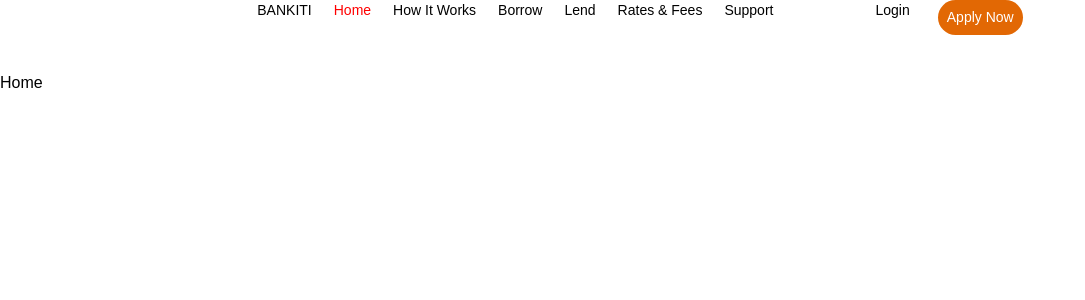
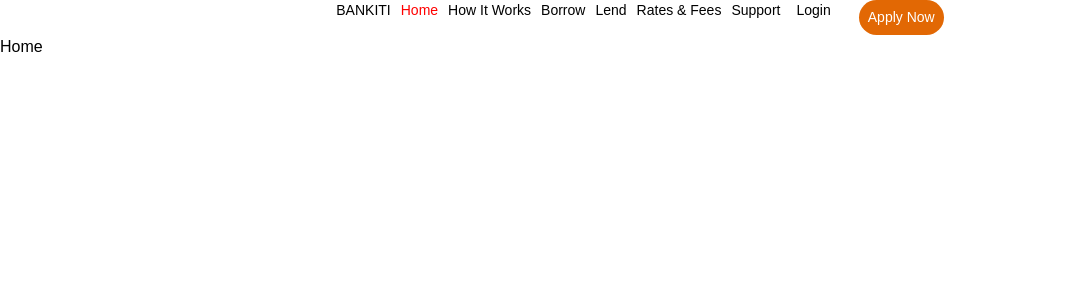
Before and after one commit to BANKITI/Finance-app-frontend-, a React (Vite) app in the folder finance-app/: page / in a window 1280 px wide. Shown: the top 300 px of the page, without its empty margins (0-1085 px from the left). Built offline with nearby package versions, Linux system fonts and the light colour scheme.

Commit message:
first commit

```diff
--- a/finance-app/src/components/Navbar.tsx
+++ b/finance-app/src/components/Navbar.tsx
@@ -24,7 +24,7 @@ const Navbar = () => {
             <NavLink to='/lend'><li>Lend</li></NavLink>
             <NavLink to='/rate'><li>Rates & Fees</li></NavLink>
              <NavLink to='/support'><li>Support</li></NavLink>
-             <div className='flex gap-7 ml-20 '>
+             <div className='flex gap-7 ml-1.5 '>
               <NavLink to='/login'><li>Login</li></NavLink>
 
 
--- a/finance-app/src/index.css
+++ b/finance-app/src/index.css
@@ -12,17 +12,18 @@ a{
 
 .navbar{
   display: flex;
-  justify-content: center;
+  justify-content: space-around;
+  align-items: center;
 
   background-color: rgba(255,255,255,1);
-  height: 71px;
+
 
 
 }
 
 .navbar ul{
   display: flex;
-  gap: 22px;
+  gap: 10px;
 }
 
 
```
